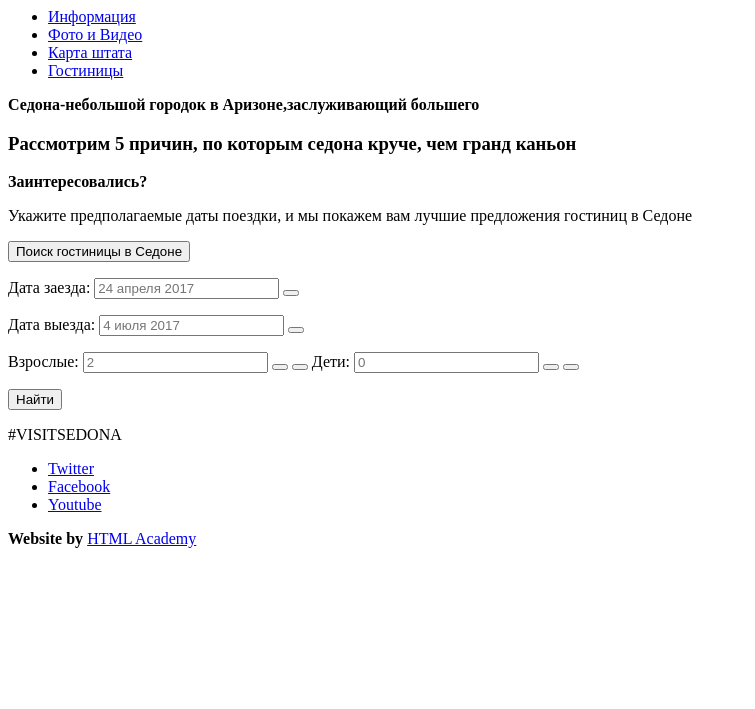
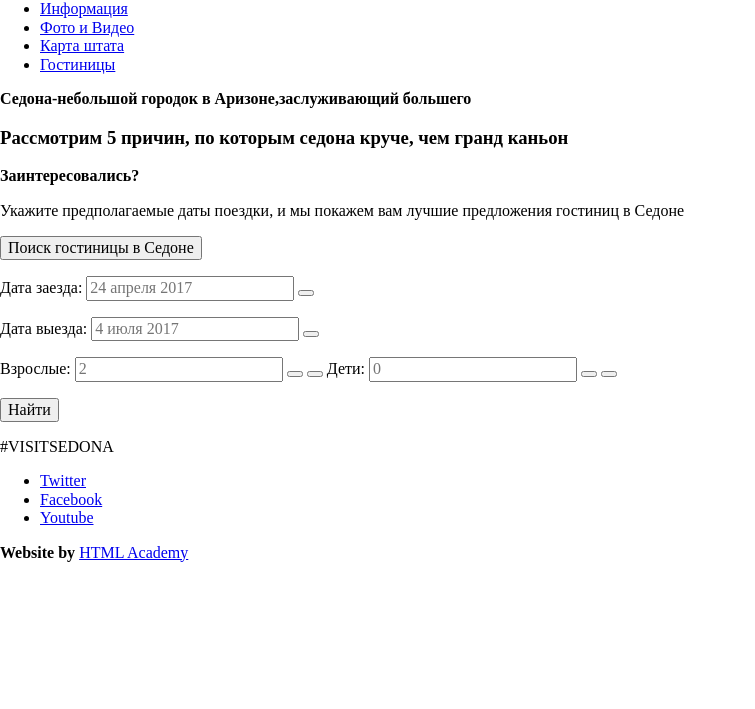
Before and after one commit to AlbertAkk/922473-sedona, a plain HTML site: page index.html in a window 1280 px wide. Shown: the part 91-800 px from the top of the page, without its empty margins (0-755 px from the left). Drawn offline with nearby package versions, Linux system fonts and the light colour scheme.

Commit message:
Шрифт и нормализация

```diff
--- a/index.html
+++ b/index.html
@@ -4,6 +4,8 @@
     <head>
         <meta charset="utf-8">
         <title>HTML Academy: Седона</title>
+      <link href="https://fonts.googleapis.com/css?family=PT+Sans:400,700&amp;subset=cyrillic" rel="stylesheet">
+       <link href="css/normalize.css" rel="stylesheet">
     </head>
     <body>
       <header class="main-header">
```
